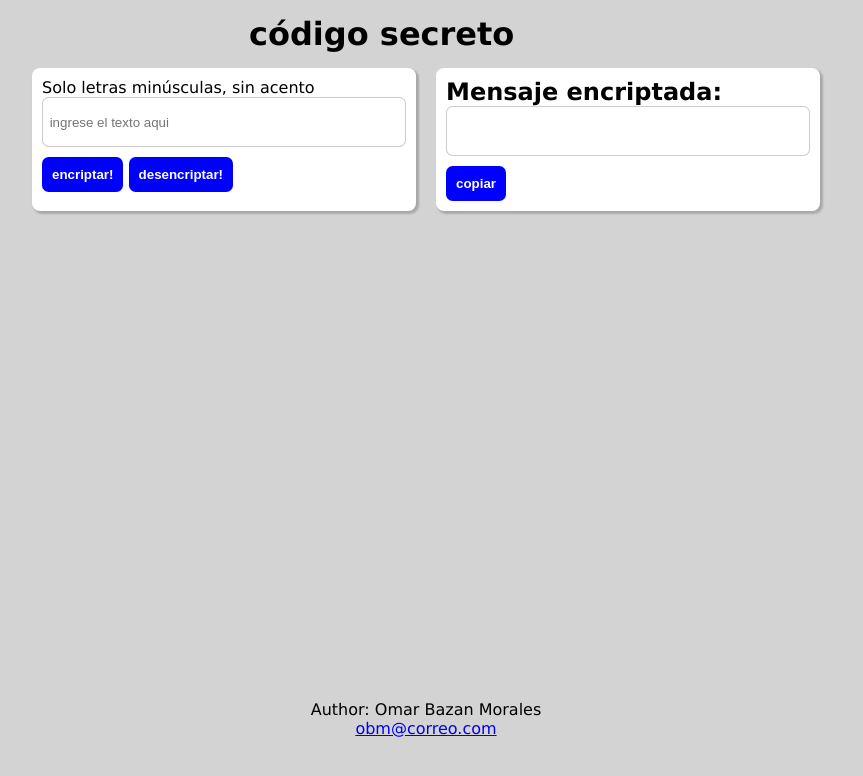
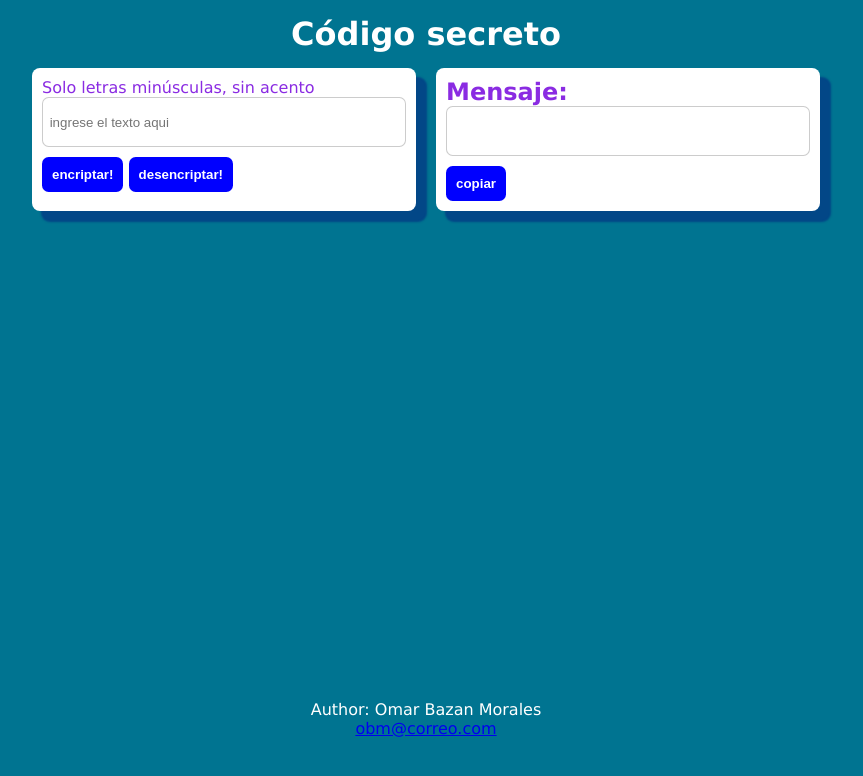
Before and after one commit to bmwmor/challenge01Oracle, a plain HTML site: page index.html in a window 1280 px wide. Shown: the whole page, without its empty margins (214-1077 px from the left). Drawn offline with Linux system fonts and the light colour scheme.

Commit message:
Actualización de CSS y html

```diff
--- a/index.html
+++ b/index.html
@@ -8,7 +8,7 @@
   <link rel="stylesheet" href="style.css">
 </head>
 <body>
-  <h1 class="titulo">código secreto</h1>
+  <h1 class="titulo">Código secreto</h1>
 
   <main class="main">
     <section class="form box">
@@ -21,7 +21,7 @@
     </section>
 
     <section class="msg box">
-      <h2 id="msgh2">Mensaje encriptada:</h2>
+      <h2 id="msgh2">Mensaje:</h2>
       <input class="text-input" type="text" id="msg"></input>
       <input class="btn" type="submit" value="copiar" id="btn-copy">
     </section>
--- a/style.css
+++ b/style.css
@@ -5,8 +5,9 @@
 }
 
 body {
-  background-color: lightgray;
+  background-color: rgb(0, 116, 145);
   font-family: Verdana, Geneva, Tahoma, sans-serif;
+  color: white;
 }
 
 .main {
@@ -18,7 +19,8 @@ body {
 
 .titulo {
   padding: 15px;
-  width: 30vw;
+  /*width: 30vw;*/
+  text-align: center;
   margin: auto;
 
 }
@@ -26,8 +28,9 @@ body {
 .box {
   padding: 10px;
   margin: 0 10px 0 10px;
-  box-shadow: 2px 2px 2px 1px rgba(0, 0, 0, 0.2);
+  box-shadow: 10px 10px 2px 1px rgba(3, 25, 126, 0.5);
   background-color: white;
+  color:blueviolet;
   border-radius: 0.5em;
   width: 30vw;
   height: auto;
```
